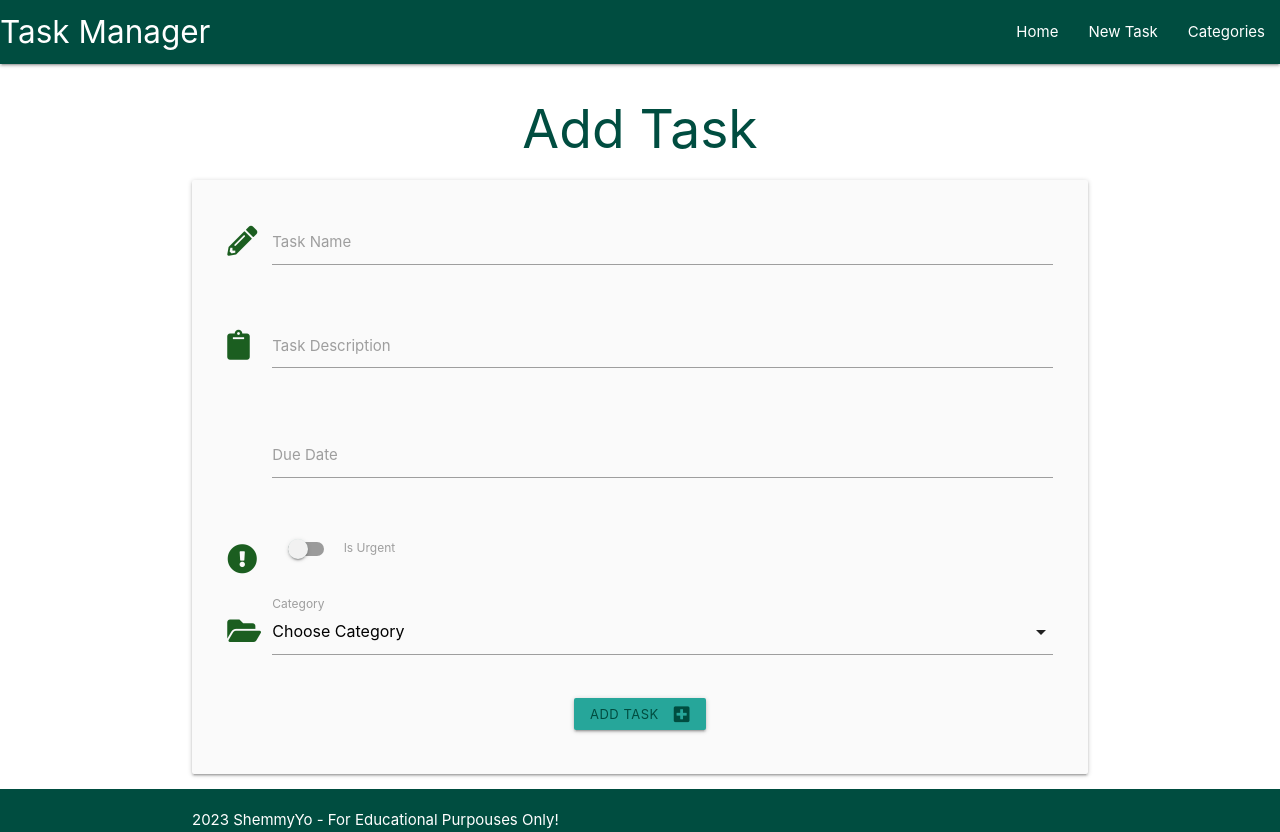
After one commit to ShemmyYo/database-management-systems, a Flask app: template taskmanager/templates/edit_task.html in a window 1280 px wide. The commit adds this page. Run offline with Flask 2, Linux system fonts and the light colour scheme; the template is opened without the code that fills it, so the values that code supplies are empty.

Commit message:
Editing Task functionality

```diff
--- /dev/null
+++ b/taskmanager/templates/edit_task.html
@@ -0,0 +1,81 @@
+{% extends "base.html" %}
+{% block content %}
+
+<h2 class="teal-text text-darken-4 center-align">Add Task</h2>
+
+<div class="row card-panel grey lighten-5">
+    <form class="col s12" method="POST" action="{{ url_for('edit_task', task_id=task.id) }}">
+        <!-- task name -->
+        <div class="row">
+            <div class="input-field col s12">
+                <i class="fas fa-pencil-alt prefix green-text text-darken-4"></i>
+                <input id="task_name" name="task_name" minlength="3" value="{{ task.task_name }}" maxlength="50" type="text" class="validate" required>
+                <label for="task_name">Task Name</label>
+            </div>
+        </div>
+        <!-- task description -->
+        <div class="row">
+            <div class="input-field col s12">
+                <i class="fas fa-clipboard prefix green-text text-darken-4"></i>
+                <textarea id="task_description" name="task_description" minlength="5" maxlength="200" type="text"
+                    class="materialize-textarea validate" required>
+                    {{- task.task_description -}}
+                </textarea>
+                <label for="task_description">Task Description</label>
+            </div>
+        </div>
+        <!-- due date -->
+        <div class="row">
+            <div class="input-field col s12">
+                <i class="fa-regular fa-calendar-days prefix green-text text-darken-4"></i>
+                <input id="due_date" name="due_date" type="text"  value="{{ task.due_date.strftime('%d %B, %Y') }}" class="datepicker validate" required>
+                <label for="due_date">Due Date</label>
+            </div>
+        </div>
+        <!-- is urgent -->
+        <div class="row">
+            <div class="input-field col s12">
+                <div class="switch">
+                    <i class="fas fa-exclamation-circle prefix green-text text-darken-4"></i>
+                    <label for="is_urgent">
+                        {% if task.is_urgent == True %}
+                            <input id="is_urgent" name="is_urgent" type="checkbox" checked>
+                        {% else %}
+                            <input id="is_urgent" name="is_urgent" type="checkbox">
+                        {% endif %}
+                        <input id="is_urgent" name="is_urgent" type="checkbox">
+                        <span class="lever"></span>
+                        Is Urgent
+                    </label>
+                </div>
+            </div>
+        </div>
+        <!-- Category ID -->
+        <div class="row">
+            <div class="input-field col s12">
+                <i class="fas fa-folder-open prefix green-text text-darken-4"></i>
+                <select id="category_id" name="category_id" class="validate" required>
+                    <option value="" disabled selected>Choose Category</option>
+                    {% for category in categories %}
+                        {% if category == task.category %}
+                            <option value="{{ category.id }}" selected>{{ category.category_name }}</option>
+                        {% else %}
+                            <option value="{{ category.id }}">{{ category.category_name }}</option>
+                        {% endif %}
+                    {% endfor %}
+                </select>
+                <label for="category_id">Category</label>
+            </div>
+        </div>
+        <!-- submit button -->
+        <div class="row">
+            <div class="col s12 center-align">
+                <button type="submit" class="btn-small teal-text text-darken-4">
+                    Add Task <i class="fas fa-plus-square right"></i>
+                </button>
+            </div>
+        </div>
+    </form>
+</div>
+
+{% endblock %}
--- a/taskmanager/templates/tasks.html
+++ b/taskmanager/templates/tasks.html
@@ -25,6 +25,9 @@
         <div class="collapsible-body">
             <strong>{{ task.category }}</strong>
             <p>{{ task.task_description }}</p>
+            <p>
+                <a href="{{ url_for('edit_task', task_id=task.id) }}" class="btn-small green accent-4">Edit</a>
+            </p>
         </div>
     </li>
     {% endfor %}
```
Also changed, not shown: taskmanager/routes.py (+14 -0 lines).
